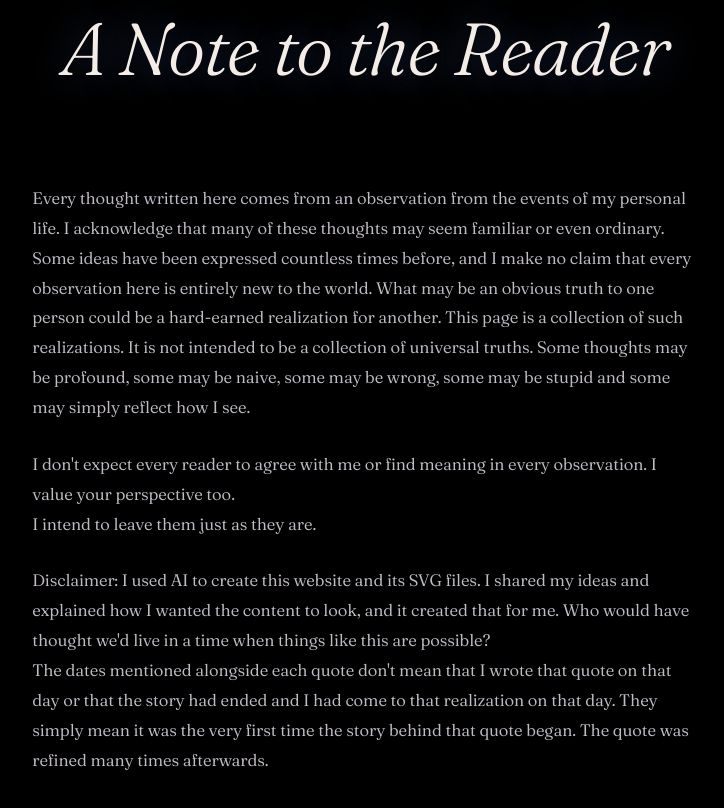
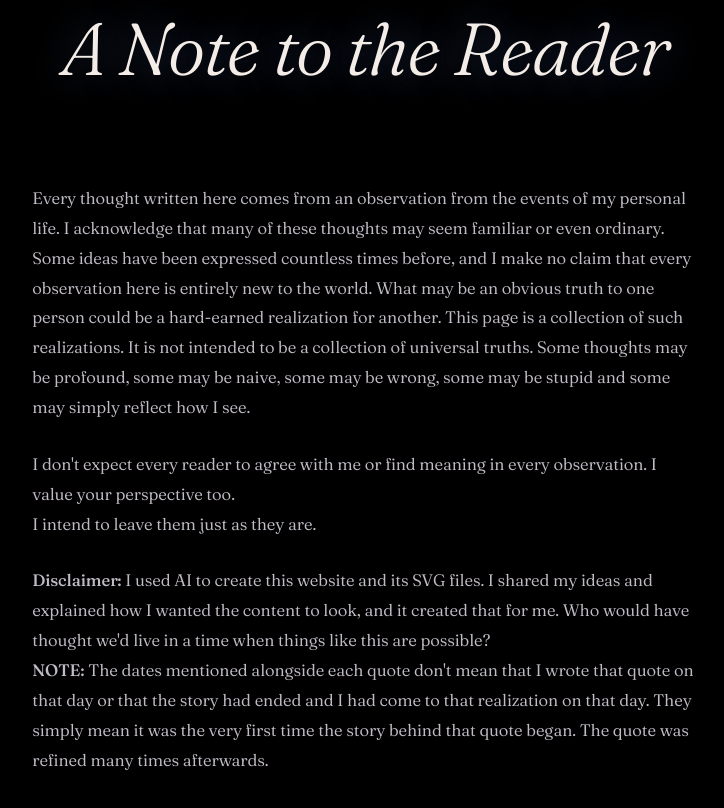
Before and after one commit to an-ember-spark-light/the-white-diary, a plain HTML site: page index.html in a window 1280 px wide. Shown: the part 5675-6483 px from the top of the page, without its empty margins (275-999 px from the left). Drawn offline with Linux system fonts and the light colour scheme.

```diff
--- a/index.html
+++ b/index.html
@@ -737,8 +737,8 @@ body {
 
         <p>I don't expect every reader to agree with me or find meaning in every observation. I value your perspective too.<br>
         I intend to leave them just as they are.</p>
-        <p>Disclaimer: I used AI to create this website and its SVG files. I shared my ideas and explained how I wanted the content to look, and it created that for me. Who would have thought we'd live in a time when things like this are possible?<br>
-        The dates mentioned alongside each quote don't mean that I wrote that quote on that day or that the story had ended and I had come to that realization on that day. They simply mean it was the very first time the story behind that quote began. The quote was refined many times afterwards.</p>
+        <p><b>Disclaimer:</b> I used AI to create this website and its SVG files. I shared my ideas and explained how I wanted the content to look, and it created that for me. Who would have thought we'd live in a time when things like this are possible?<br>
+        <b>NOTE:</b> The dates mentioned alongside each quote don't mean that I wrote that quote on that day or that the story had ended and I had come to that realization on that day. They simply mean it was the very first time the story behind that quote began. The quote was refined many times afterwards.</p>
     </div>
 </section>
 
```
